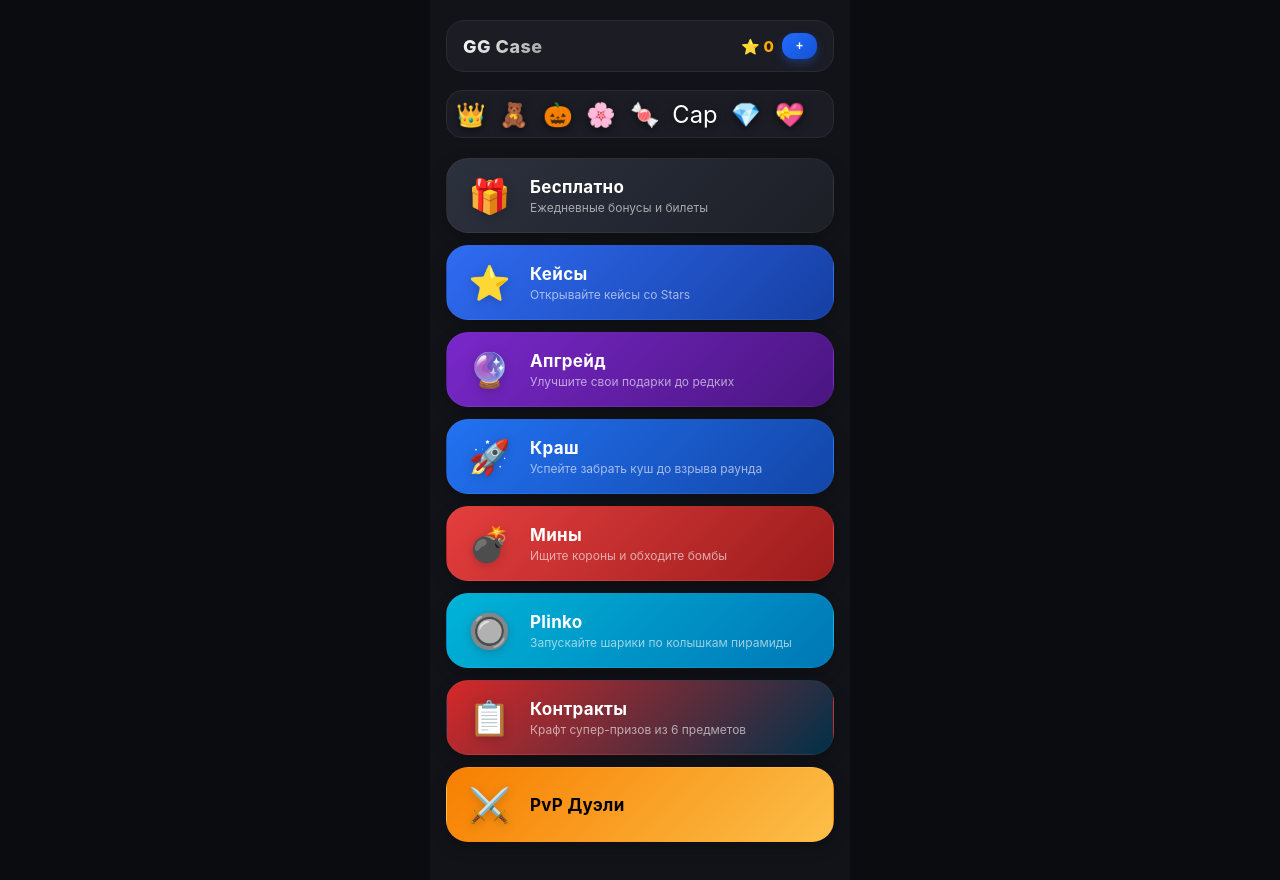
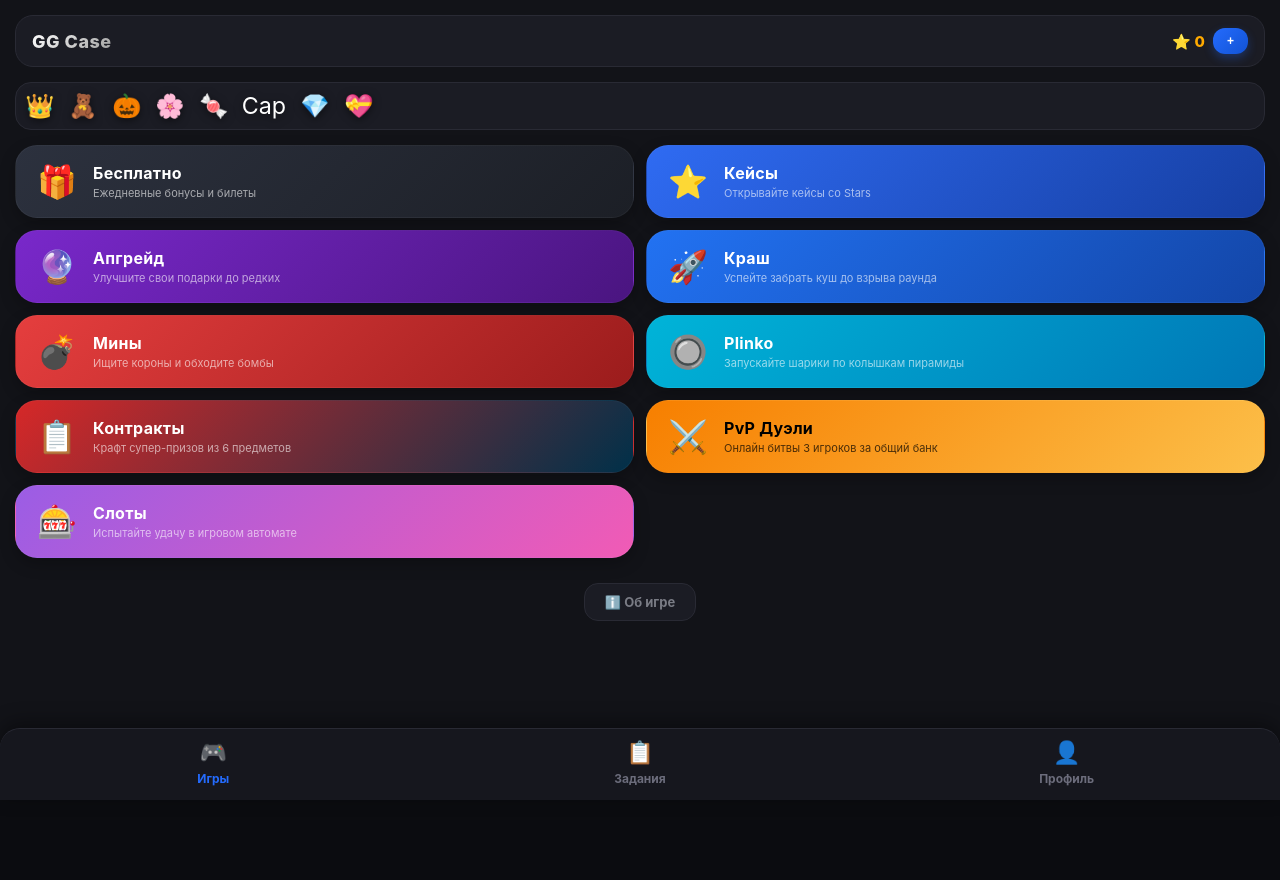
Before and after one commit to BalabanFN/slonyara-case-app, a plain HTML site: page index.html in a window 1280 px wide. After the commit the page ends 800 px from the top, so only its background shows below. Drawn offline with Linux system fonts and the light colour scheme.

Commit message:
Add files via upload

```diff
--- a/index.html
+++ b/index.html
@@ -4,204 +4,13 @@
     <meta charset="UTF-8">
     <meta name="viewport" content="width=device-width, initial-scale=1.0, maximum-scale=1.0, user-scalable=no">
     <title>GG Case - Главная</title>
-    <style>
-        body {
-            background-color: #0b0c10;
-            color: #ffffff;
-            font-family: -apple-system, BlinkMacSystemFont, 'Segoe UI', Roboto, sans-serif;
-            margin: 0;
-            padding: 0;
-            display: flex;
-            justify-content: center;
-            -webkit-user-select: none;
-            user-select: none;
-        }
-
-        /* МОБИЛЬНЫЙ КОНТЕЙНЕР ДЛЯ ИДЕАЛЬНОГО ОТОБРАЖЕНИЯ */
-        .app-container {
-            width: 100%;
-            max-width: 420px; /* Зажимаем интерфейс в формат смартфона */
-            min-height: 100vh;
-            background-color: #121318;
-            box-sizing: border-box;
-            padding: 20px 16px 100px 16px;
-            position: relative;
-            display: flex;
-            flex-direction: column;
-        }
-
-        /* Шапка: Название проекта и Баланс */
-        .header-container {
-            display: flex;
-            justify-content: space-between;
-            align-items: center;
-            margin-bottom: 18px;
-            background: #1b1c24;
-            padding: 12px 16px;
-            border-radius: 18px;
-            border: 1px solid #292a34;
-        }
-
-        .app-title {
-            font-size: 18px;
-            font-weight: 800;
-            letter-spacing: 0.5px;
-            background: linear-gradient(135deg, #ffffff 0%, #a1a1a1 100%);
-            -webkit-background-clip: text;
-            background-clip: text;
-            -webkit-text-fill-color: transparent;
-        }
-
-        .balance-container {
-            display: flex;
-            align-items: center;
-            gap: 8px;
-        }
-
-        .balance-badge {
-            font-weight: 800;
-            display: flex;
-            align-items: center;
-            gap: 4px;
-            font-size: 15px;
-            color: #ffaa00;
-        }
-
-        .btn-deposit {
-            background: linear-gradient(135deg, #246bfd 0%, #1253d4 100%);
-            color: white;
-            border: none;
-            padding: 6px 14px;
-            border-radius: 12px;
-            font-size: 12px;
-            font-weight: bold;
-            cursor: pointer;
-            box-shadow: 0 4px 10px rgba(36, 107, 253, 0.3);
-        }
-
-        /* Живая лента дропов сверху */
-        .live-ticker {
-            display: flex;
-            gap: 16px;
-            overflow-x: auto;
-            white-space: nowrap;
-            padding: 10px;
-            margin-bottom: 20px;
-            background: #1b1c24;
-            border-radius: 16px;
-            border: 1px solid #292a34;
-        }
-        .live-ticker::-webkit-scrollbar { display: none; }
-        .ticker-icon { font-size: 22px; filter: drop-shadow(0 2px 4px rgba(0,0,0,0.5)); animation: pulse 2s infinite; }
-
-        @keyframes pulse {
-            0% { transform: scale(1); }
-            50% { transform: scale(1.08); }
-            100% { transform: scale(1); }
-        }
-
-        /* Сетка вертикальных кнопок-меню */
-        .menu-list {
-            display: flex;
-            flex-direction: column;
-            gap: 12px;
-            width: 100%;
-        }
-
-        /* Сочные игровые кнопки */
-        .menu-btn {
-            display: flex;
-            align-items: center;
-            padding: 16px 20px;
-            border-radius: 22px;
-            text-decoration: none;
-            color: white;
-            box-shadow: 0 6px 15px rgba(0,0,0,0.25);
-            transition: transform 0.1s, filter 0.2s;
-            border: 1px solid rgba(255, 255, 255, 0.04);
-        }
-        .menu-btn:active {
-            transform: scale(0.97);
-        }
-
-        .btn-icon {
-            font-size: 34px;
-            margin-right: 18px;
-            width: 45px;
-            display: flex;
-            justify-content: center;
-            align-items: center;
-            filter: drop-shadow(0 2px 5px rgba(0,0,0,0.2));
-        }
-        .btn-text {
-            display: flex;
-            flex-direction: column;
-            text-align: left;
-        }
-        .btn-title {
-            font-size: 17px;
-            font-weight: 700;
-            letter-spacing: 0.3px;
-        }
-        .btn-subtitle {
-            font-size: 12px;
-            color: rgba(255, 255, 255, 0.6);
-            margin-top: 3px;
-        }
-
-        /* Градиенты кнопок */
-        .bg-free { background: linear-gradient(135deg, #2c313e, #1c1f26); }
-        .bg-cases { background: linear-gradient(135deg, #2f6bf2, #163fa3); }
-        .bg-upgrade { background: linear-gradient(135deg, #7928ca, #4a1580); }
-        .bg-crash { background: linear-gradient(135deg, #2272f2, #1346a8); }
-        .bg-mines { background: linear-gradient(135deg, #e53e3e, #9b1c1c); }
-        .bg-plinko { background: linear-gradient(135deg, #00b4d8, #0077b6); }
-        .bg-contracts { background: linear-gradient(135deg, #d62828, #003049); }
-        .bg-pvp { background: linear-gradient(135deg, #f77f00, #fcbf49); color: #000; }
-        .bg-pvp .btn-subtitle { color: rgba(0, 0, 0, 0.7); }
-        .bg-slots { background: linear-gradient(135deg, #9b5de5, #f15bb5); }
-
-        .about-btn {
-            background-color: #1b1c24; border: 1px solid #292a34; color: #7a7c85;
-            padding: 10px 20px; border-radius: 14px; font-size: 13px; font-weight: bold;
-            cursor: pointer; display: inline-block; margin: 25px auto 10px auto; text-decoration: none;
-        }
-
-        /* Фиксированный нижний таббар навигации */
-        .tab-bar {
-            position: fixed;
-            bottom: 0;
-            width: 100%;
-            max-width: 420px; /* Сжимаем таббар под ширину контейнера */
-            background-color: #16171e;
-            border-top: 1px solid #292a34;
-            display: flex;
-            justify-content: space-around;
-            padding: 10px 0 14px 0;
-            z-index: 100;
-            border-radius: 20px 20px 0 0;
-            box-shadow: 0 -5px 20px rgba(0,0,0,0.4);
-        }
-        .tab-item {
-            color: #6c6d7c;
-            font-size: 12px;
-            font-weight: 700;
-            display: flex;
-            flex-direction: column;
-            align-items: center;
-            gap: 6px;
-            text-decoration: none;
-            width: 33.33%;
-            transition: color 0.2s;
-        }
-        .tab-icon { font-size: 22px; }
-        .tab-item.active { color: #246bfd; }
-    </style>
+    <!-- Подключаем наш внешний файл стилей -->
+    <link rel="stylesheet" href="style.css">
 </head>
 <body>
 
     <div class="app-container">
-        <!-- Шапка лобби GG Case с переходом на пополнение -->
+        <!-- Шапка лобби GG Case -->
         <div class="header-container">
             <div class="app-title">GG Case</div>
             <div class="balance-container">
@@ -214,13 +23,14 @@
         <div class="live-ticker">
             <div class="ticker-icon">👑</div><div class="ticker-icon">🧸</div>
             <div class="ticker-icon">🎃</div><div class="ticker-icon">🌸</div>
-            <div class="ticker-icon">🍬</div><div class="ticker-icon"> Cap</div>
+            <div class="ticker-icon">🍬</div><div class="ticker-icon">Cap</div>
             <div class="ticker-icon">💎</div><div class="ticker-icon">💝</div>
         </div>
 
         <!-- Список всех игровых разделов -->
         <div class="menu-list">
 
+            <!-- 1. Бесплатно -->
             <a href="free.html" class="menu-btn bg-free">
                 <div class="btn-icon">🎁</div>
                 <div class="btn-text">
@@ -229,6 +39,7 @@
                 </div>
             </a>
 
+            <!-- 2. Кейсы -->
             <a href="cases.html" class="menu-btn bg-cases">
                 <div class="btn-icon">⭐</div>
                 <div class="btn-text">
@@ -237,6 +48,7 @@
                 </div>
             </a>
 
+            <!-- 3. Апгрейд -->
             <a href="upgrade.html" class="menu-btn bg-upgrade">
                 <div class="btn-icon">🔮</div>
                 <div class="btn-text">
@@ -245,6 +57,7 @@
                 </div>
             </a>
 
+            <!-- 4. Краш -->
             <a href="crash.html" class="menu-btn bg-crash">
                 <div class="btn-icon">🚀</div>
                 <div class="btn-text">
@@ -253,6 +66,7 @@
                 </div>
             </a>
 
+            <!-- 5. Мины -->
             <a href="mines.html" class="menu-btn bg-mines">
                 <div class="btn-icon">💣</div>
                 <div class="btn-text">
@@ -261,6 +75,7 @@
                 </div>
             </a>
 
+            <!-- 6. Plinko -->
             <a href="plinko.html" class="menu-btn bg-plinko">
                 <div class="btn-icon">🔘</div>
                 <div class="btn-text">
@@ -269,6 +84,7 @@
                 </div>
             </a>
 
+            <!-- 7. Контракты -->
             <a href="contracts.html" class="menu-btn bg-contracts">
                 <div class="btn-icon">📋</div>
                 <div class="btn-text">
@@ -277,7 +93,35 @@
                 </div>
             </a>
 
+            <!-- 8. PvP Дуэли -->
             <a href="pvp.html" class="menu-btn bg-pvp">
                 <div class="btn-icon">⚔️</div>
                 <div class="btn-text">
                     <div class="btn-title">PvP Дуэли</div>
+                    <div class="btn-subtitle">Онлайн битвы 3 игроков за общий банк</div>
+                </div>
+            </a>
+
+            <!-- 9. Слоты -->
+            <a href="slots.html" class="menu-btn bg-slots">
+                <div class="btn-icon">🎰</div>
+                <div class="btn-text">
+                    <div class="btn-title">Слоты</div>
+                    <div class="btn-subtitle">Испытайте удачу в игровом автомате</div>
+                </div>
+            </a>
+
+        </div>
+
+        <a href="#" class="about-btn">ℹ️ Об игре</a>
+
+        <!-- Фиксированный нижний таббар навигации -->
+        <div class="tab-bar">
+            <a href="#" class="tab-item active"><span class="tab-icon">🎮</span>Игры</a>
+            <a href="tasks.html" class="tab-item"><span class="tab-icon">📋</span>Задания</a>
+            <a href="profile.html" class="tab-item"><span class="tab-icon">👤</span>Профиль</a>
+        </div>
+    </div>
+
+</body>
+</html>
--- /dev/null
+++ b/style.css
@@ -0,0 +1,201 @@
+body {
+    background-color: #0b0c10;
+    color: #ffffff;
+    font-family: -apple-system, BlinkMacSystemFont, 'Segoe UI', Roboto, sans-serif;
+    margin: 0;
+    padding: 0;
+    display: flex;
+    justify-content: center;
+    -webkit-user-select: none;
+    user-select: none;
+}
+
+/* УМНЫЙ АДАПТИВНЫЙ КОНТЕЙНЕР ДЛЯ ВСЕХ УСТРОЙСТВ */
+.app-container {
+    width: 100%;
+    max-width: 100%; /* На ПК — на всю ширину экрана */
+    min-height: 100vh;
+    background-color: #121318;
+    box-sizing: border-box;
+    padding: 15px 15px 100px 15px;
+    position: relative;
+    display: flex;
+    flex-direction: column;
+}
+
+/* Шапка: Название проекта и Баланс */
+.header-container {
+    display: flex;
+    justify-content: space-between;
+    align-items: center;
+    margin-bottom: 15px;
+    background: #1b1c24;
+    padding: 12px 16px;
+    border-radius: 18px;
+    border: 1px solid #292a34;
+}
+
+.app-title {
+    font-size: 18px;
+    font-weight: 800;
+    letter-spacing: 0.5px;
+    background: linear-gradient(135deg, #ffffff 0%, #a1a1a1 100%);
+    -webkit-background-clip: text;
+    background-clip: text;
+    -webkit-text-fill-color: transparent;
+}
+
+.balance-container {
+    display: flex;
+    align-items: center;
+    gap: 8px;
+}
+
+.balance-badge {
+    font-weight: 800;
+    display: flex;
+    align-items: center;
+    gap: 4px;
+    font-size: 15px;
+    color: #ffaa00;
+}
+
+.btn-deposit {
+    background: linear-gradient(135deg, #246bfd 0%, #1253d4 100%);
+    color: white;
+    border: none;
+    padding: 6px 14px;
+    border-radius: 12px;
+    font-size: 12px;
+    font-weight: bold;
+    cursor: pointer;
+    box-shadow: 0 4px 10px rgba(36, 107, 253, 0.3);
+}
+
+/* Живая лента дропов сверху */
+.live-ticker {
+    display: flex;
+    gap: 16px;
+    overflow-x: auto;
+    white-space: nowrap;
+    padding: 10px;
+    margin-bottom: 15px;
+    background: #1b1c24;
+    border-radius: 16px;
+    border: 1px solid #292a34;
+}
+.live-ticker::-webkit-scrollbar { display: none; }
+.ticker-icon { font-size: 22px; filter: drop-shadow(0 2px 4px rgba(0,0,0,0.5)); animation: pulse 2s infinite; }
+
+@keyframes pulse {
+    0% { transform: scale(1); }
+    50% { transform: scale(1.06); }
+    100% { transform: scale(1); }
+}
+
+/* СЕТКА СЛОТОВ: На ПК — в два столбца, на телефоне — в один */
+.menu-list {
+    display: grid;
+    grid-template-columns: repeat(2, 1fr); /* 2 колонки для компьютеров */
+    gap: 12px;
+    width: 100%;
+}
+
+/* Игровые кнопки */
+.menu-btn {
+    display: flex;
+    align-items: center;
+    padding: 16px 20px;
+    border-radius: 22px;
+    text-decoration: none;
+    color: white;
+    box-shadow: 0 6px 15px rgba(0,0,0,0.25);
+    transition: transform 0.1s;
+    border: 1px solid rgba(255, 255, 255, 0.04);
+}
+.menu-btn:active {
+    transform: scale(0.97);
+}
+
+.btn-icon {
+    font-size: 32px;
+    margin-right: 15px;
+    width: 42px;
+    display: flex;
+    justify-content: center;
+    align-items: center;
+}
+.btn-text {
+    display: flex;
+    flex-direction: column;
+    text-align: left;
+}
+.btn-title {
+    font-size: 16px;
+    font-weight: 700;
+    letter-spacing: 0.3px;
+}
+.btn-subtitle {
+    font-size: 11px;
+    color: rgba(255, 255, 255, 0.6);
+    margin-top: 3px;
+}
+
+/* Градиенты кнопок */
+.bg-free { background: linear-gradient(135deg, #2c313e, #1c1f26); }
+.bg-cases { background: linear-gradient(135deg, #2f6bf2, #163fa3); }
+.bg-upgrade { background: linear-gradient(135deg, #7928ca, #4a1580); }
+.bg-crash { background: linear-gradient(135deg, #2272f2, #1346a8); }
+.bg-mines { background: linear-gradient(135deg, #e53e3e, #9b1c1c); }
+.bg-plinko { background: linear-gradient(135deg, #00b4d8, #0077b6); }
+.bg-contracts { background: linear-gradient(135deg, #d62828, #003049); }
+.bg-pvp { background: linear-gradient(135deg, #f77f00, #fcbf49); color: #000; }
+.bg-pvp .btn-subtitle { color: rgba(0, 0, 0, 0.7); }
+.bg-slots { background: linear-gradient(135deg, #9b5de5, #f15bb5); }
+
+.about-btn {
+    background-color: #1b1c24; border: 1px solid #292a34; color: #7a7c85;
+    padding: 10px 20px; border-radius: 14px; font-size: 13px; font-weight: bold;
+    cursor: pointer; display: inline-block; margin: 25px auto 10px auto; text-decoration: none;
+}
+
+/* Фиксированный нижний таббар */
+.tab-bar {
+    position: fixed;
+    bottom: 0;
+    left: 50%;
+    transform: translateX(-50%);
+    width: 100%;
+    max-width: 100%;
+    background-color: #16171e;
+    border-top: 1px solid #292a34;
+    display: flex;
+    justify-content: space-around;
+    padding: 10px 0 14px 0;
+    z-index: 100;
+    border-radius: 20px 20px 0 0;
+    box-shadow: 0 -5px 20px rgba(0,0,0,0.4);
+}
+.tab-item {
+    color: #6c6d7c;
+    font-size: 12px;
+    font-weight: 700;
+    display: flex;
+    flex-direction: column;
+    align-items: center;
+    gap: 6px;
+    text-decoration: none;
+    width: 33.33%;
+}
+.tab-icon { font-size: 22px; }
+.tab-item.active { color: #246bfd; }
+
+/* ПРАВИЛА ПЕРЕСТРОЕНИЯ ДЛЯ МОБИЛЬНЫХ ТЕЛЕФОНОВ */
+@media (max-width: 480px) {
+    .app-container { max-width: 420px; }
+    .menu-list { grid-template-columns: 1fr; }
+    .tab-bar { max-width: 420px; }
+    .btn-title { font-size: 15px; }
+    .btn-subtitle { font-size: 11px; }
+    .menu-btn { padding: 12px 16px; border-radius: 18px; }
+}
```
